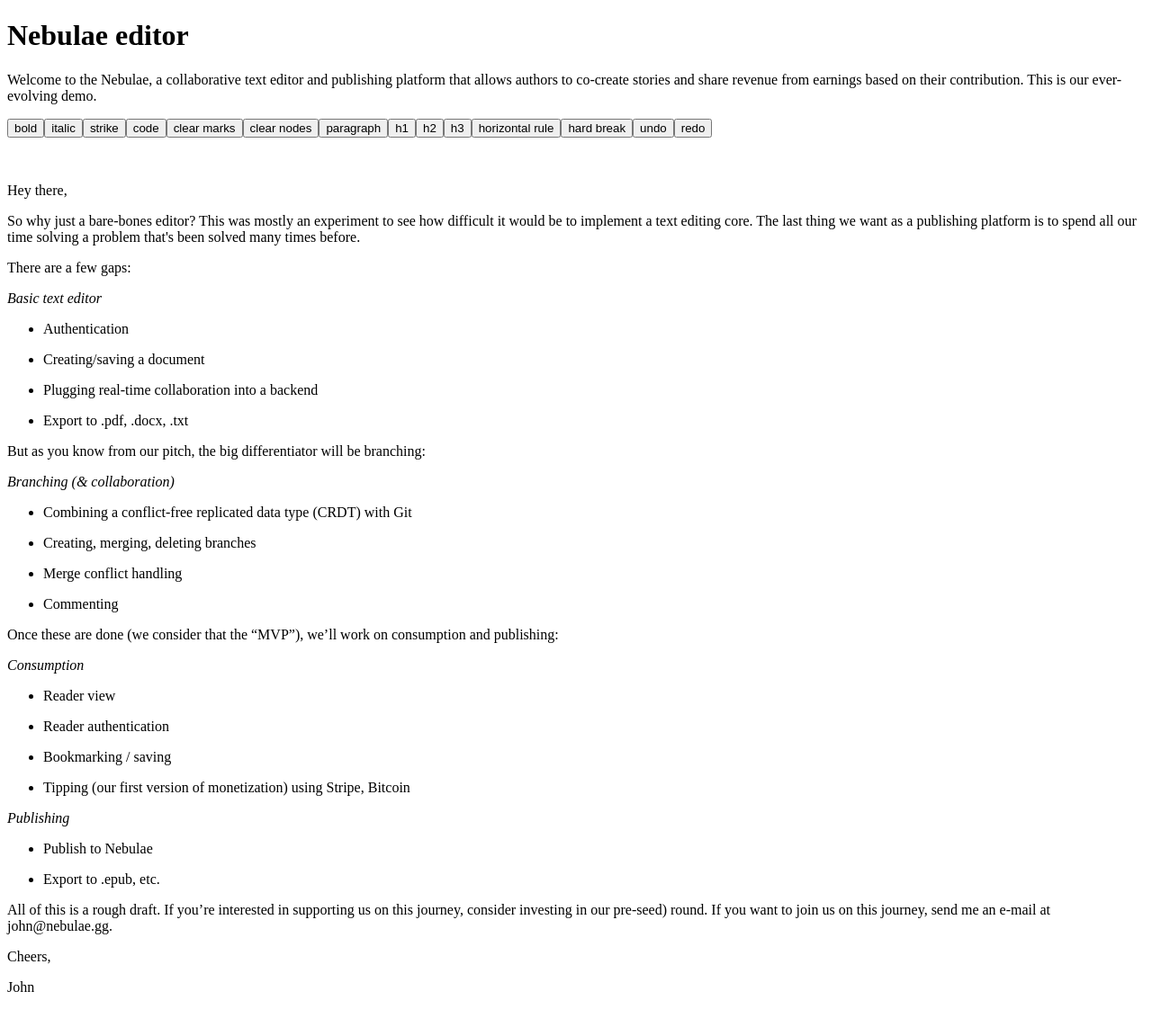
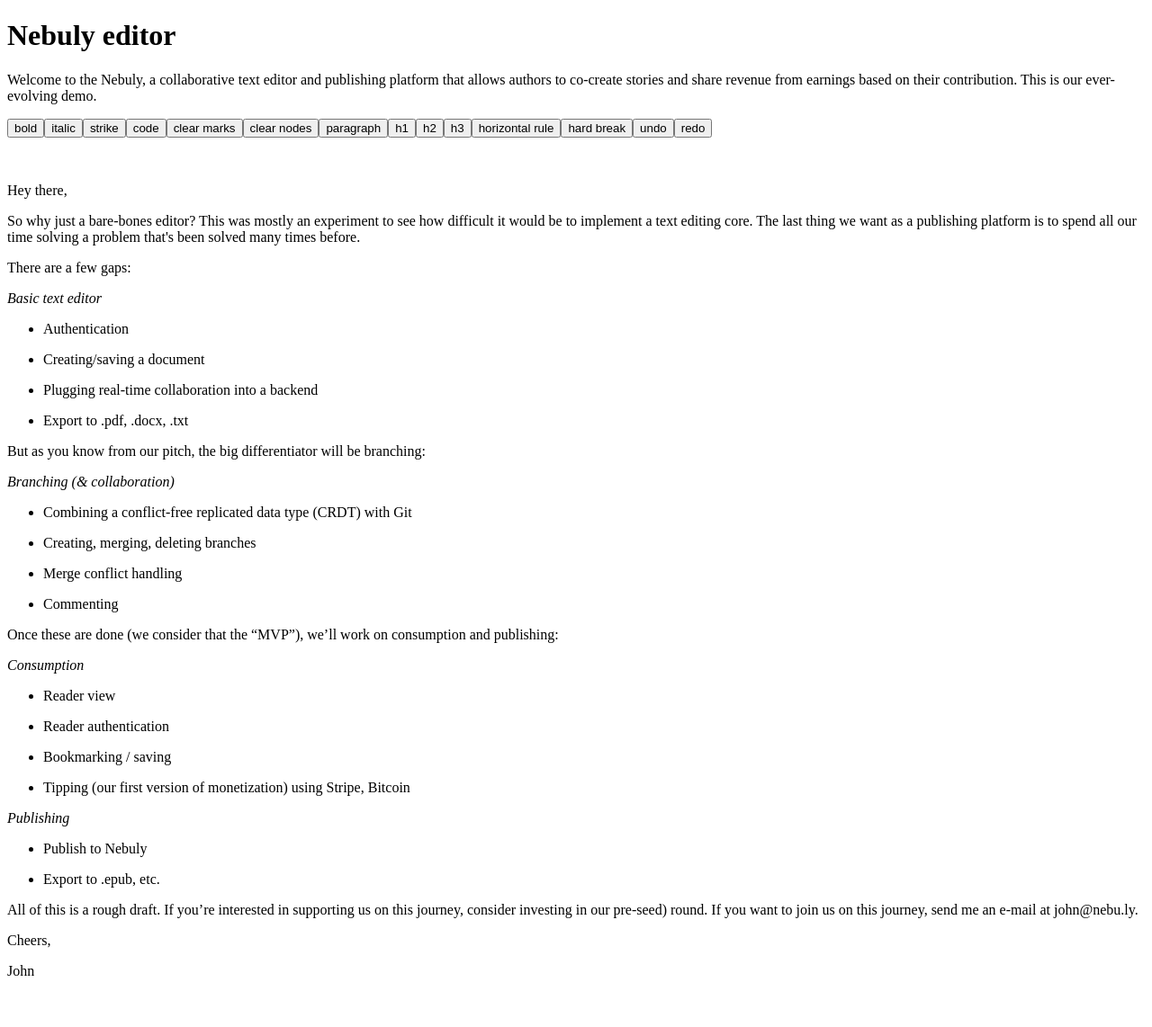
Before and after one commit to johnlikescereal/nebulae-tip-tap-prototype-v1, a React (Create React App) app: page / in a window 1280 px wide. Shown: the top 1142 px of the page at 90% size. Built offline with nearby package versions, Linux system fonts and the light colour scheme.

Commit message:
Update App.js

```diff
--- a/src/App.js
+++ b/src/App.js
@@ -36,10 +36,10 @@
       </ul>
       <p><em>Publishing</em></p>
       <ul>
-      <li>Publish to Nebulae</li>
+      <li>Publish to Nebuly</li>
       <li>Export to .epub, etc.</li>
       </ul>
-      <p>All of this is a rough draft. If you’re interested in supporting us on this journey, consider investing in our <a href="[https://pitch.com/v/nebulae-pre-seed-8w5gpb](https://pitch.com/v/nebulae-pre-seed-8w5gpb">pre-seed</a>) round. If you want to join us on this journey, send me an e-mail at <a href="mailto:john@nebulae.gg">john@nebulae.gg</a>.</p>
+      <p>All of this is a rough draft. If you’re interested in supporting us on this journey, consider investing in our <a href="[https://pitch.com/v/nebulae-pre-seed-8w5gpb](https://pitch.com/v/nebulae-pre-seed-8w5gpb">pre-seed</a>) round. If you want to join us on this journey, send me an e-mail at <a href="mailto:john@nebuly.gg">john@nebu.ly</a>.</p>
       <p>Cheers,</p>
       <p>John</p>
       <br>
@@ -48,9 +48,9 @@
 
   return (
     <div>
-      <h1>Nebulae editor</h1>
+      <h1>Nebuly editor</h1>
       <p>
-        Welcome to the Nebulae, a collaborative text editor and
+        Welcome to the Nebuly, a collaborative text editor and
         publishing platform that allows authors to co-create stories and share
         revenue from earnings based on their contribution. This is our
         ever-evolving demo.
```
